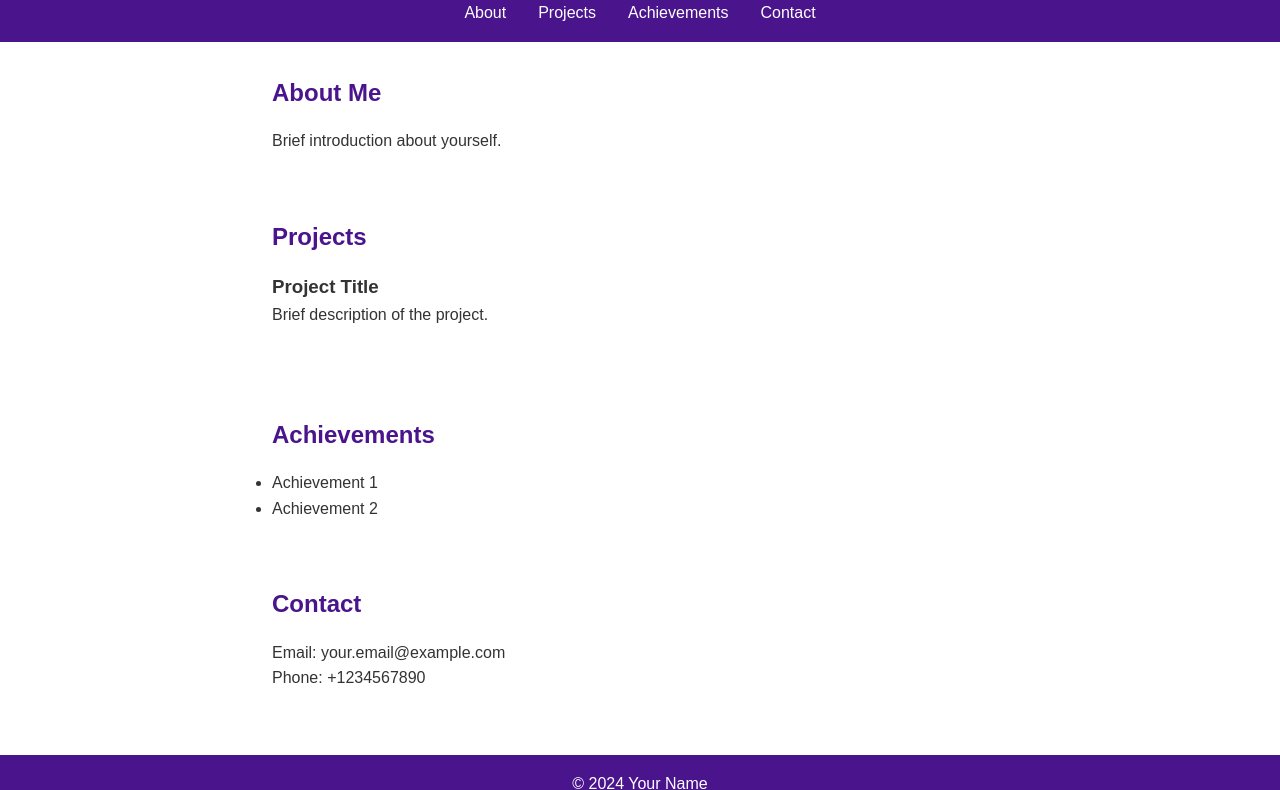
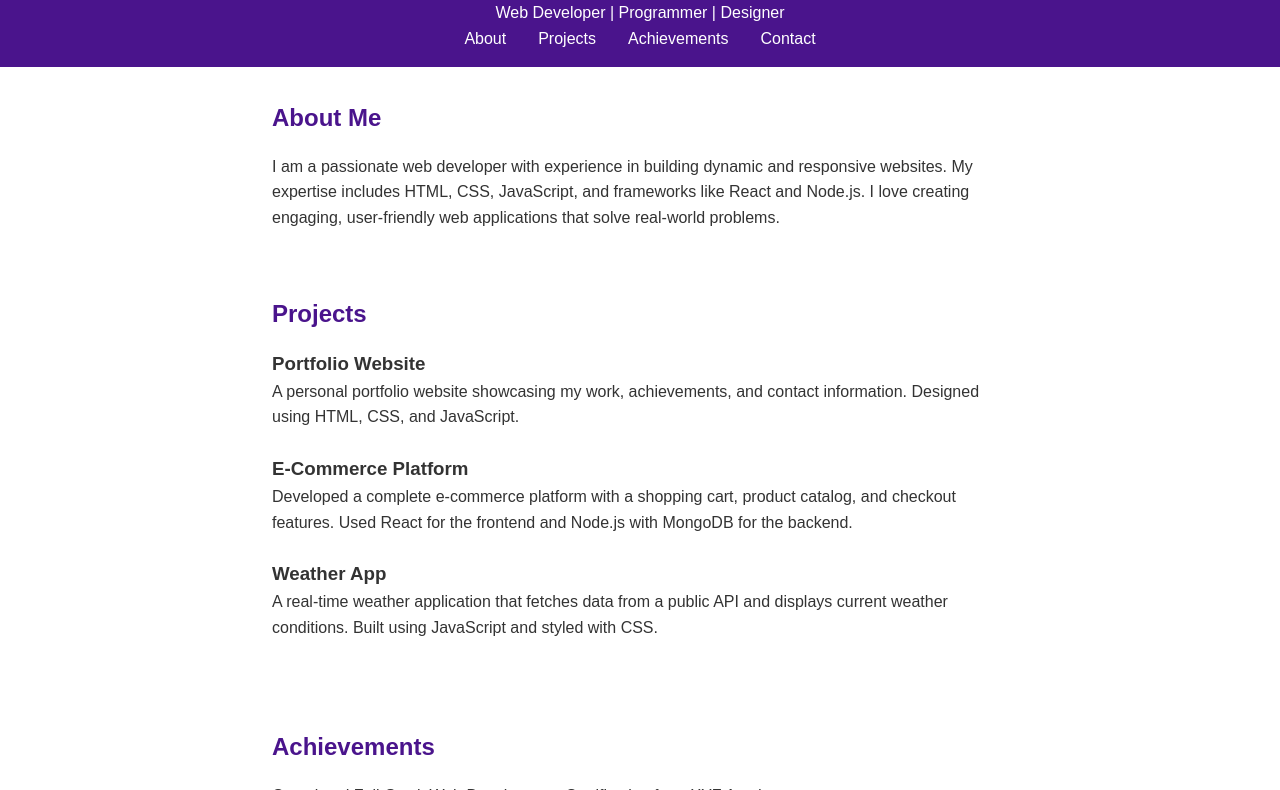
Before and after one commit to Jagadish1n/my-portfolio, a plain HTML site: page index.html in a window 1280 px wide. Shown: the part 75-865 px from the top of the page. Drawn offline with Linux system fonts and the light colour scheme.

Commit message:
index.html

```diff
--- a/index.html
+++ b/index.html
@@ -3,12 +3,13 @@
 <head>
     <meta charset="UTF-8">
     <meta name="viewport" content="width=device-width, initial-scale=1.0">
-    <title>Your Name - Portfolio</title>
+    <title>John Doe - Portfolio</title>
     <link rel="stylesheet" href="styles.css">
 </head>
 <body>
     <header>
-        <h1>Your Name</h1>
+        <h1>John Doe</h1>
+        <p>Web Developer | Programmer | Designer</p>
         <nav>
             <ul>
                 <li><a href="#about">About</a></li>
@@ -21,35 +22,46 @@
 
     <section id="about">
         <h2>About Me</h2>
-        <p>Brief introduction about yourself.</p>
+        <p>I am a passionate web developer with experience in building dynamic and responsive websites. My expertise includes HTML, CSS, JavaScript, and frameworks like React and Node.js. I love creating engaging, user-friendly web applications that solve real-world problems.</p>
     </section>
 
     <section id="projects">
         <h2>Projects</h2>
         <div class="project">
-            <h3>Project Title</h3>
-            <p>Brief description of the project.</p>
+            <h3>Portfolio Website</h3>
+            <p>A personal portfolio website showcasing my work, achievements, and contact information. Designed using HTML, CSS, and JavaScript.</p>
         </div>
-        <!-- Add more projects as needed -->
+        <div class="project">
+            <h3>E-Commerce Platform</h3>
+            <p>Developed a complete e-commerce platform with a shopping cart, product catalog, and checkout features. Used React for the frontend and Node.js with MongoDB for the backend.</p>
+        </div>
+        <div class="project">
+            <h3>Weather App</h3>
+            <p>A real-time weather application that fetches data from a public API and displays current weather conditions. Built using JavaScript and styled with CSS.</p>
+        </div>
     </section>
 
     <section id="achievements">
         <h2>Achievements</h2>
         <ul>
-            <li>Achievement 1</li>
-            <li>Achievement 2</li>
-            <!-- Add more achievements as needed -->
+            <li>Completed Full-Stack Web Development Certification from XYZ Academy</li>
+            <li>Won 1st place in a local hackathon for developing a smart city app</li>
+            <li>Received Employee of the Month award at ABC Company for outstanding performance</li>
         </ul>
     </section>
 
     <section id="contact">
         <h2>Contact</h2>
-        <p>Email: your.email@example.com</p>
-        <p>Phone: +1234567890</p>
+        <p>Email: johndoe@example.com</p>
+        <p>LinkedIn: <a href="https://www.linkedin.com/in/johndoe" target="_blank">linkedin.com/in/johndoe</a></p>
+        <p>GitHub: <a href="https://github.com/johndoe" target="_blank">github.com/johndoe</a></p>
     </section>
 
     <footer>
-        <p>&copy; 2024 Your Name</p>
+        <p>&copy; 2024 John Doe. All Rights Reserved.</p>
     </footer>
+
+    <!-- Add the JavaScript file here -->
+    <script src="scripts.js"></script>
 </body>
 </html>
```
